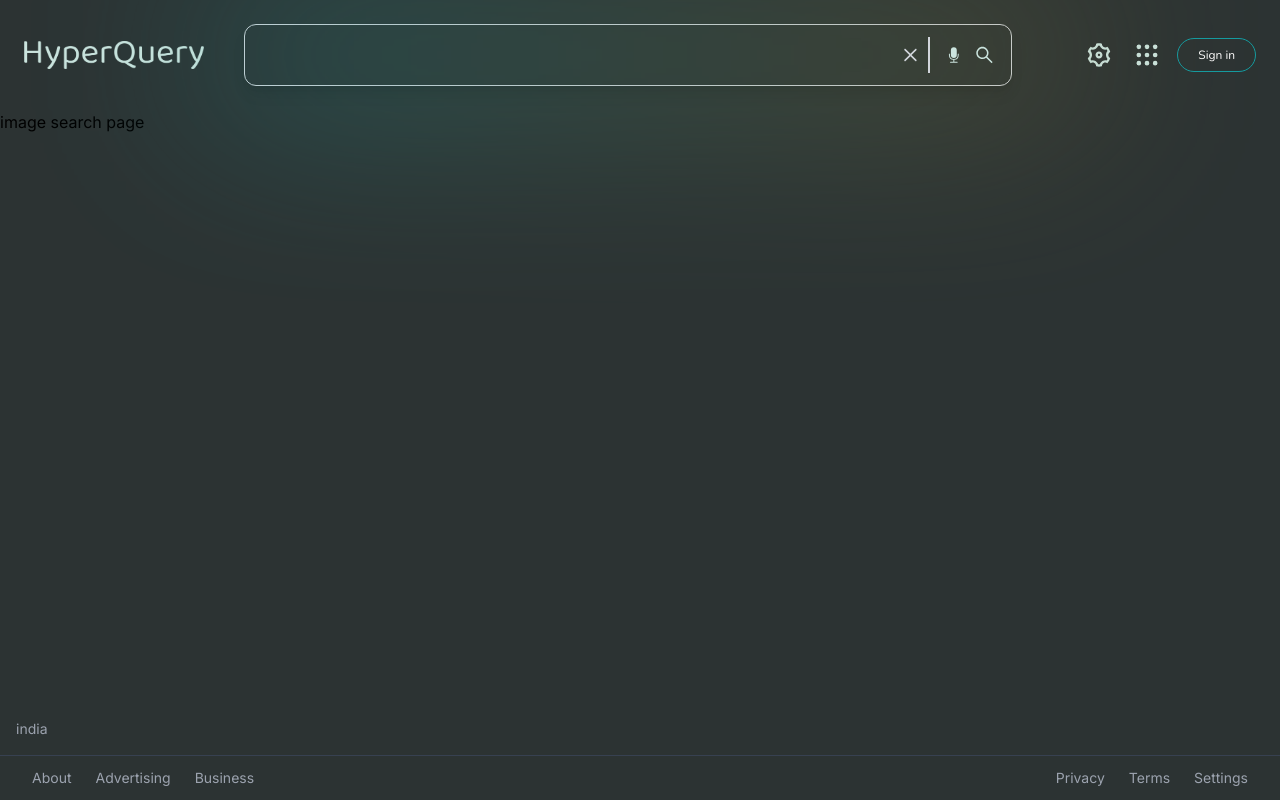
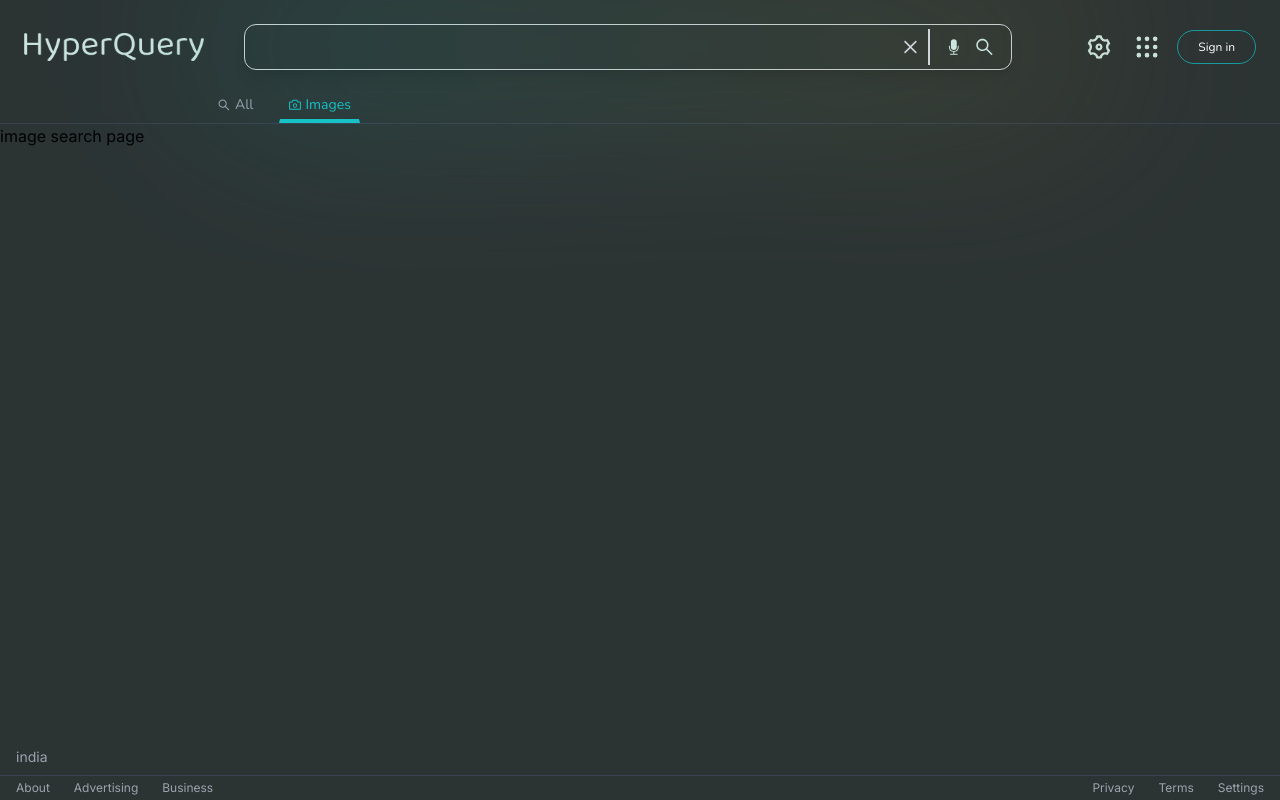
Before and after one commit to Sarvgya027/HyperQuery, a Next.js app: page /search/image in a window 1280 px wide. Built offline with nearby package versions, Linux system fonts and the light colour scheme; no server answers.

Commit message:
completed headerSearch options

```diff
--- a/src/components/Footer.jsx
+++ b/src/components/Footer.jsx
@@ -34,10 +34,10 @@ import CountryLookup from './CountryLookup'
 function Footer() {
   return (
     <footer className='fixed bottom-0 left-0 right-0 bg-transparent flex flex-col'>
-      <div className='border-b border-gray-700 px-4 py-4'>
+      <div className='border-b border-gray-700 px-4 py-2'>
         <CountryLookup />
       </div>
-      <div className='flex text-sm text-gray-400 flex-col sm:flex-row justify-between  items-center px-8 py-3 space-y-2 sm:space-y-0'>
+      <div className='flex text-gray-400 flex-col sm:flex-row justify-between  items-center px-4 py-1 text-xs space-y-2 sm:space-y-0'>
         <ul className='flex items-center space-x-6'>
           <li className='hover:underline cursor-pointer'>About</li>
           <li className='hover:underline cursor-pointer'>Advertising</li>
--- a/src/components/HomeSearch.jsx
+++ b/src/components/HomeSearch.jsx
@@ -30,7 +30,7 @@ function HomeSearch() {
   return (
     <>
       <div className="w-full sm:w-[50%] relative">
-        <div className="absolute -top-5 -inset-0 bg-gradient-to-r from-[#14a6ab] to-[#947d37] rounded-full blur-[100px] opacity-70"></div>
+        <div className="absolute -top-5 -inset-0 bg-gradient-to-r from-[#14a6ab] to-[#947d37] rounded-full blur-[100px] opacity-50"></div>
         <form onSubmit={handleSubmit} className="flex w-full mx-auto max-w-[90%] border border-gray-200 px-4 py-2 sm:px-5 sm:py-3 rounded-xl hover:shadow-gray-400 focus-within:shadow-md transition-shadow relative z-10">
           <CiSearch className="text-[#CBE4DE] w-6 h-6 sm:w-8 sm:h-6 mr-2 sm:mr-3" />
           <input
--- a/src/components/SearchBox.jsx
+++ b/src/components/SearchBox.jsx
@@ -15,14 +15,14 @@ function SearchBox() {
 
   const handleSubmit = (e) => {
     e.preventDefault();
-    if(!term.trim)
+    if(!term.trim()) return;
     router.push(`/search/web?searchTerm=${term}`)
   }
 
   return (
     <div className="relative">
       <div className="absolute inset-1 bg-gray-600 bg-gradient-to-r from-[#14a6ab] to-[#947d37] blur-[100px] opacity-80 rounded-md z-0"></div>
-      <form onSubmit={handleSubmit} className="flex border border-gray-300 rounded-xl shadow-lg px-4 py-3 ml-10 mr-5 flex-grow max-w-3xl items-center z-10 hover:shadow-gray-400 focus-within:shadow-md transition-shadow">
+      <form onSubmit={handleSubmit} className="flex border border-gray-300 rounded-xl shadow-lg px-4 py-1 ml-10 mr-5 flex-grow max-w-3xl items-center z-10 hover:shadow-gray-400 focus-within:shadow-md transition-shadow">
         <input
           type="text"
           value={term}
--- a/src/components/SearchHeader.jsx
+++ b/src/components/SearchHeader.jsx
@@ -5,6 +5,7 @@ import SearchBox from './SearchBox'
 import {RiSettings3Line} from 'react-icons/ri';
 import {TbGridDots} from 'react-icons/tb'
 import { Nunito } from "next/font/google";
+import SearchHeaderOptions from './SearchHeaderOptions';
 
 const nunito = Nunito({
   weight: ["400", "700"],
@@ -19,7 +20,7 @@ function SearchHeader() {
       <Link href='/'>
       <Image alt="logo" src="/HeaderLogo.png" className="" width={180} height={150} priority={true} />
       </Link>
-      <div className='flex-1 '>
+      <div className='flex-1'>
         <SearchBox />
       </div>
       <div className='hidden md:inline-flex space-x-2 mr-4 gap-3   '>
@@ -29,6 +30,7 @@ function SearchHeader() {
       </div>
         <button className=' bg-transparent hover:bg-[#149ba0] text-white  hover:text-white py-2 px-5 border border-[#149ba0] hover:border-transparent rounded-full text-xs transition duration-400 delay-10 ease-in-out'>Sign in</button>
      </div>
+     <SearchHeaderOptions />
     </header>
   )
 }
--- /dev/null
+++ b/src/components/SearchHeaderOptions.jsx
@@ -0,0 +1,32 @@
+"use client";
+
+import { usePathname, useRouter, useSearchParams } from "next/navigation";
+import React from "react";
+import { AiFillCamera, AiOutlineCamera, AiOutlineSearch } from "react-icons/ai";
+
+function SearchHeaderOptions() {
+  const router = useRouter();
+  const searchParams = useSearchParams();
+  const searchterm = searchParams.get("searchTerm");
+  const pathname = usePathname();
+  const selectTab = (tab) => {
+    router.push(
+      `/search/${tab === "Images" ? "image" : "web"}/?searchTerm=${searchterm}`
+    );
+  };
+
+  return (
+    <div className="flex spac-x-2 select-none gap-4 border-gray-700  border-b-[0.25px] w-full justify-center lg:justify-start lg:pl-52 text-gray-400 text-sm">
+      <div onClick={() => selectTab("All")} className={`flex items-center space-x-1 border-b-4 border border-transparent active:text-[#0E8388] cursor-pointer pb-1 px-2 ${pathname === "/search/web" ? "!text-[#16c5cb] !border-b-[#16c5cb]" : ""}`}>
+        <AiOutlineSearch className="text-md" />
+        <p>All</p>
+      </div>
+      <div onClick={() => selectTab("Images")} className={`flex items-center space-x-1 border-b-4 border border-transparent active:text-[#0E8388] cursor-pointer pb-1 px-2 ${pathname === "/search/image" ? "!text-[#16c5cb] !border-b-[#16c5cb]" : ""}`}>
+        <AiOutlineCamera className="text-md" />
+        <p>Images</p>
+      </div>
+    </div>
+  );
+}
+
+export default SearchHeaderOptions;
```
